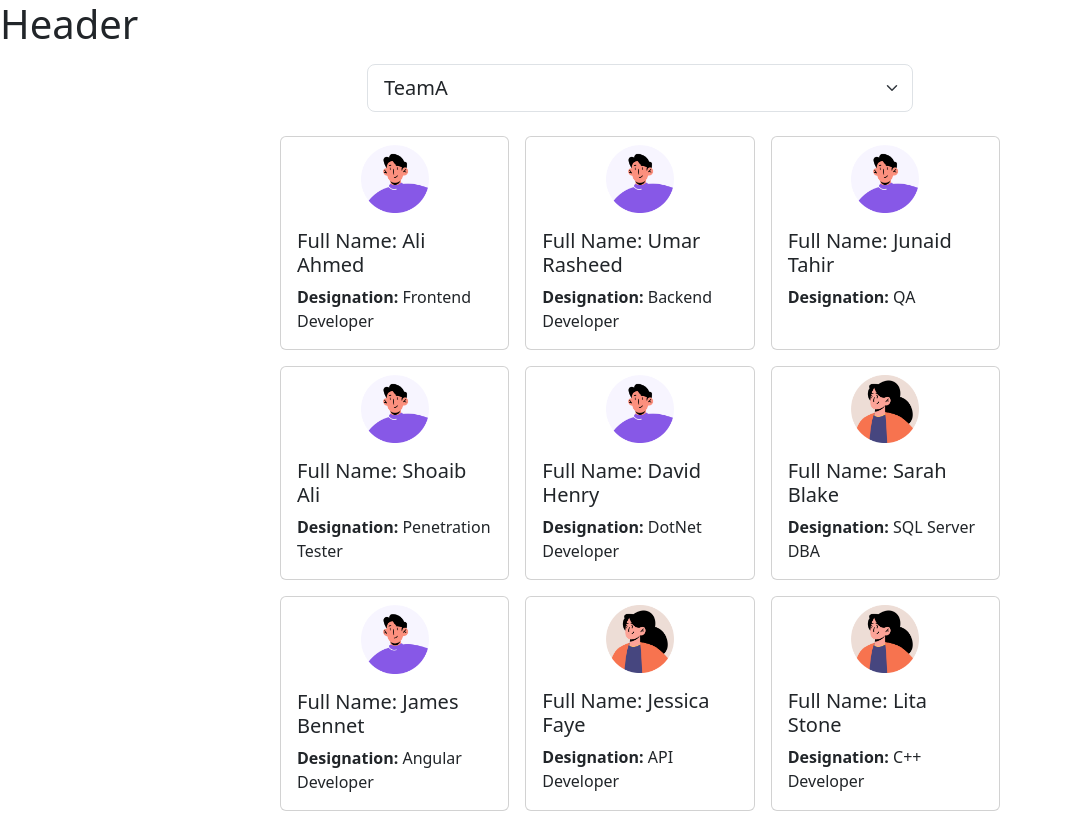
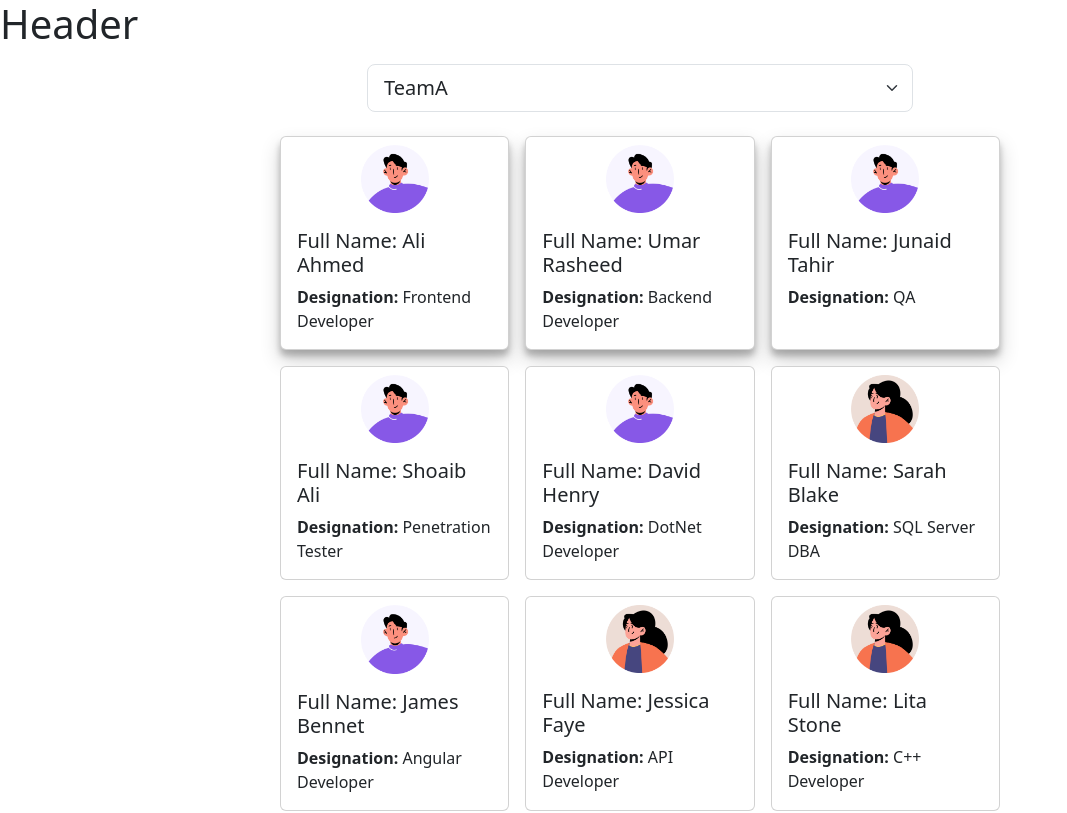
Before and after one commit to tombstone-10/team-member-allocation, a React (Vite) app: page / in a window 1280 px wide. Shown: the top 813 px of the page, without its empty margins (0-1067 px from the left). Built offline with nearby package versions, Linux system fonts and the light colour scheme.

Commit message:
Team Selection

```diff
--- a/src/App.css
+++ b/src/App.css
@@ -9,9 +9,19 @@ body {
   align-self: center;
 }
 
+.card:hover {
+  box-shadow: rgba(0, 0, 0, 0.16) 0px 10px 36px 0px,
+    rgba(0, 0, 0, 0.06) 0px 0px 0px 1px;
+  transition: all 0.3s ease;
+}
+
 .card-collection {
   display: grid;
   grid-template-columns: 1fr 1fr 1fr;
+}
+
+.standout {
+  box-shadow: rgba(0, 0, 0, 0.19) 0px 10px 20px, rgba(0, 0, 0, 0.23) 0px 6px 6px;
 }
 
 @media only screen and (max-width: 600px) {
--- a/src/components/Employees.jsx
+++ b/src/components/Employees.jsx
@@ -3,6 +3,8 @@ import maleProfile from "../images/male.png";
 import femaleProfile from "../images/female.png";
 
 const Employees = () => {
+  const [selectedTeam, setTeam] = useState("TeamA");
+
   const [employees, setEmployees] = useState([
     {
       id: 1,
@@ -90,11 +92,30 @@ const Employees = () => {
     },
   ]);
 
+  function handleTeamSelectionChange(event) {
+    setTeam(event.target.value);
+  }
+
+  function handleEmployeeCardClick(event) {
+    const transformedEmployees = employees.map((employee) =>
+      employee.id === parseInt(event.currentTarget.id)
+        ? employee.teamName === selectedTeam
+          ? { ...employee, teamName: "" }
+          : { ...employee, teamName: selectedTeam }
+        : employee
+    );
+    setEmployees(transformedEmployees);
+  }
+
   return (
     <main className="container">
       <div className="row justify-content-center mt-3 mb-3">
         <div className="col-6">
-          <select className="form-select form-select-lg">
+          <select
+            className="form-select form-select-lg"
+            value={selectedTeam}
+            onChange={handleTeamSelectionChange}
+          >
             <option value="TeamA">TeamA</option>
             <option value="TeamB">TeamB</option>
             <option value="TeamC">TeamC</option>
@@ -108,8 +129,13 @@ const Employees = () => {
             {employees.map((employee) => (
               <div
                 id={employee.id}
-                className="card m-2"
+                className={
+                  employee.teamName === selectedTeam
+                    ? "card m-2 standout"
+                    : "card m-2"
+                }
                 style={{ cursor: "pointer" }}
+                onClick={handleEmployeeCardClick}
               >
                 <img
                   src={employee.gender === "male" ? maleProfile : femaleProfile}
```
